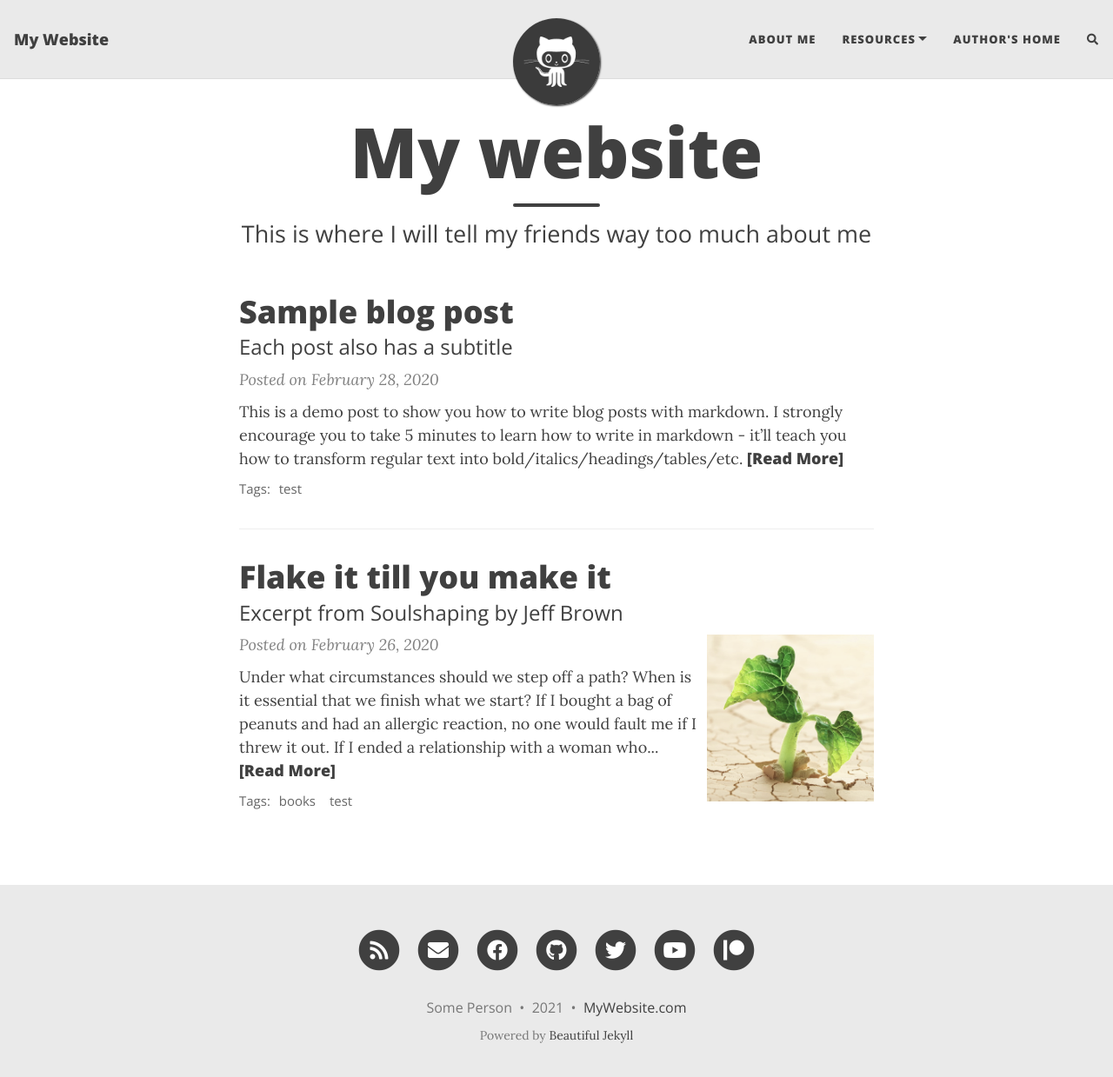
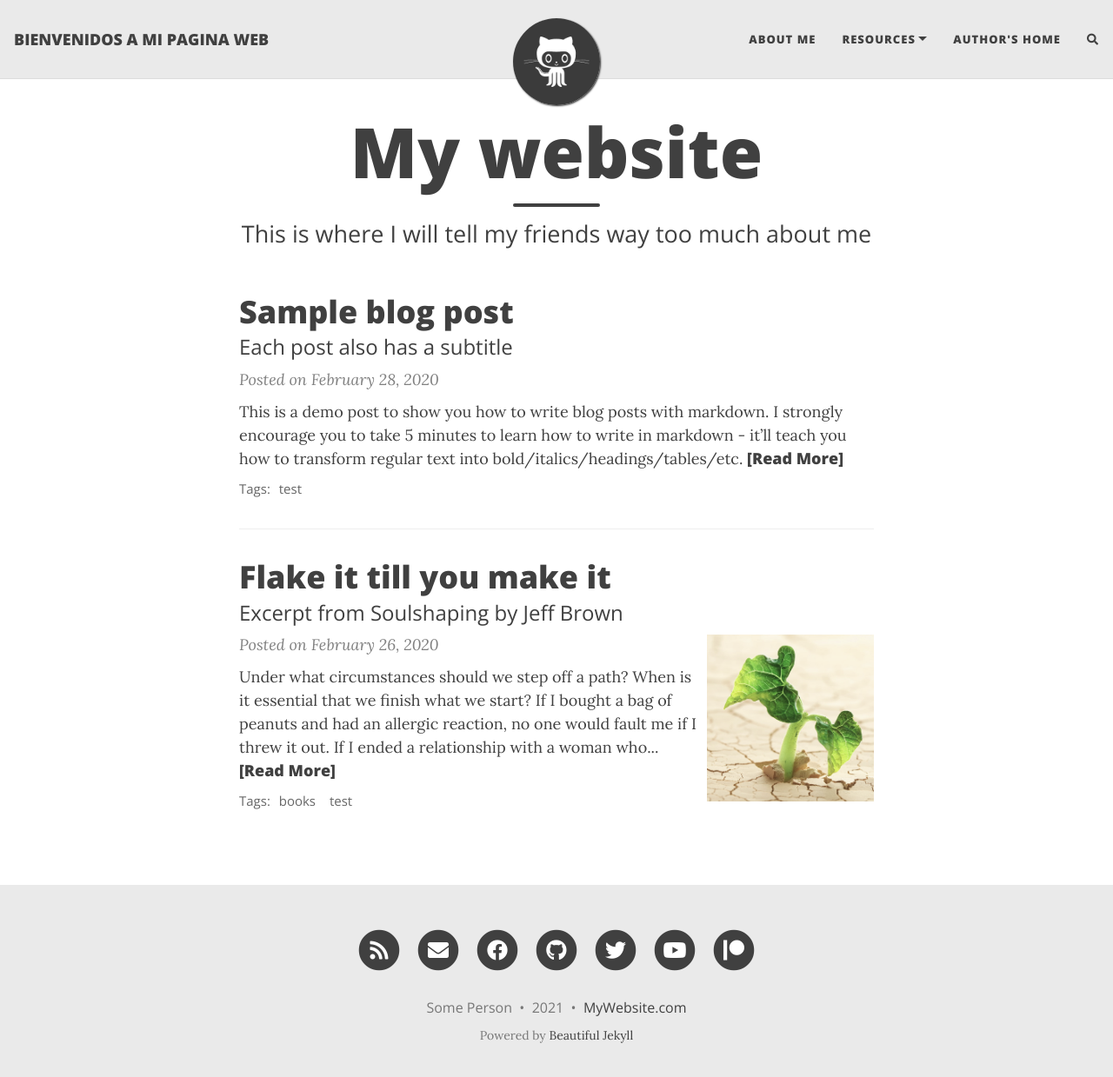
Before and after one commit to Djefferso/dario.github.io, a Jekyll site: the page built from index.html, in a window 1280 px wide and 1252 px high. Shown: the top 1239 px of the window at 87% size. Built offline with Jekyll 4.4.1, drawn with Linux system fonts in a browser that asks for light colours; nearby versions of some CDN libraries; the list of posts is cut into pages by our own code; comment, search, counter and statistics services are not loaded.

Commit message:
Update _config.yml

```diff
--- a/_config.yml
+++ b/_config.yml
@@ -6,7 +6,7 @@
 # --- Required options --- #
 
 # Name of website
-title: My Website
+title: BIENVENIDOS A MI PAGINA WEB
 
 # Your name to show in the footer
 author: Some Person
```
